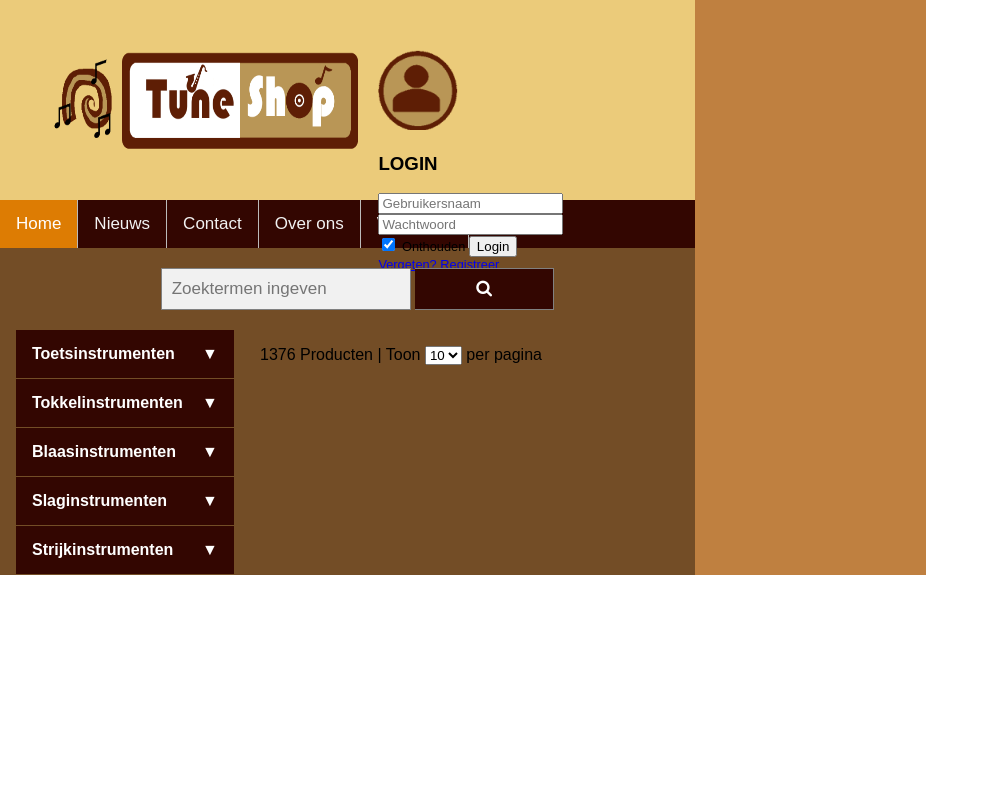
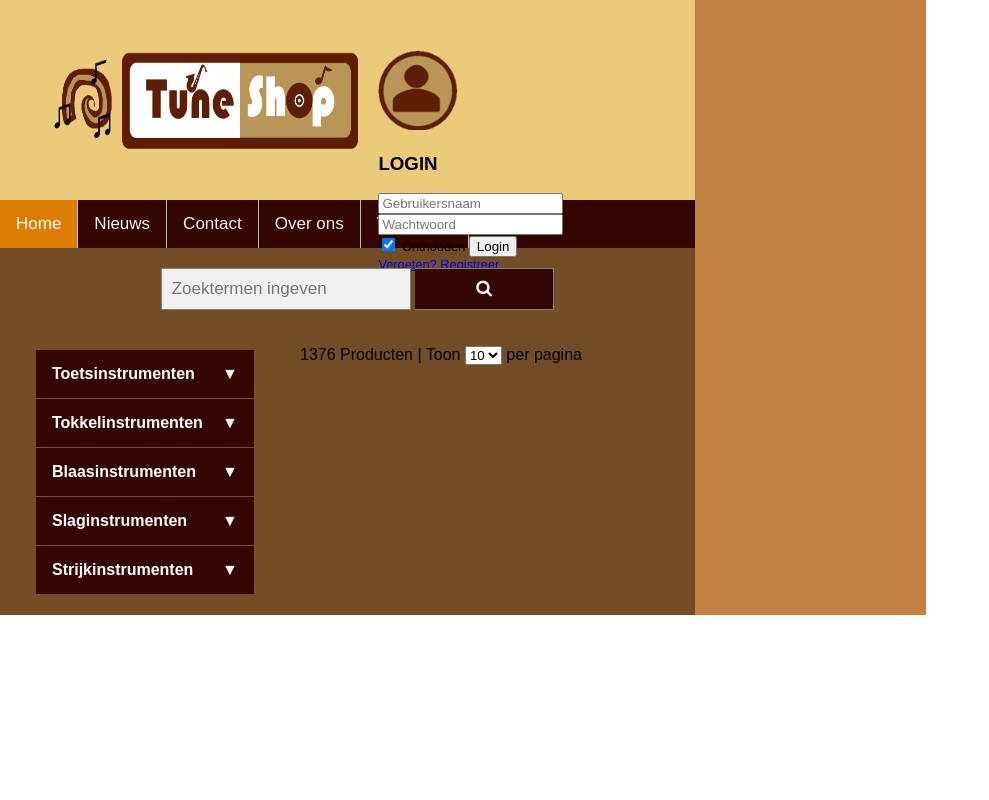
Before and after one commit to LotusterHaar/3A-Webshop, a PHP site: page /productoverview.html in a window 1280 px wide. Shown: the whole page, without its empty margins (0-989 px from the left). Run offline with PHP 8.4, Linux system fonts and the light colour scheme.

Commit message:
accordion menu toont nu alle items en margin toegevoegd

```diff
--- a/stylesProductOverview.css
+++ b/stylesProductOverview.css
@@ -80,6 +80,9 @@ form.searchform::after {
     color: white;
 }*/
 
+.categoryMenu{
+    margin: 20px;
+}
 .categoryMenu body {
     color: #2c3e50;
     background: #ecf0f1;
```
